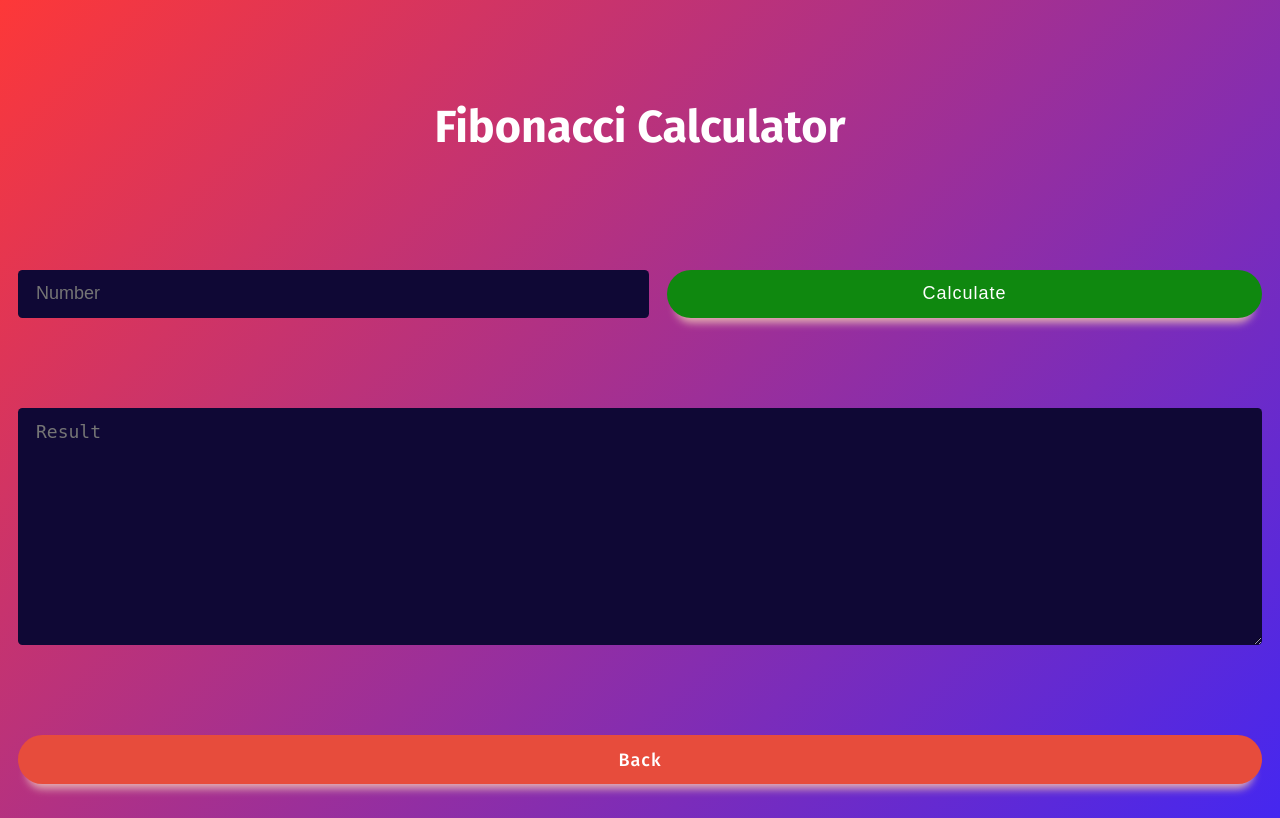
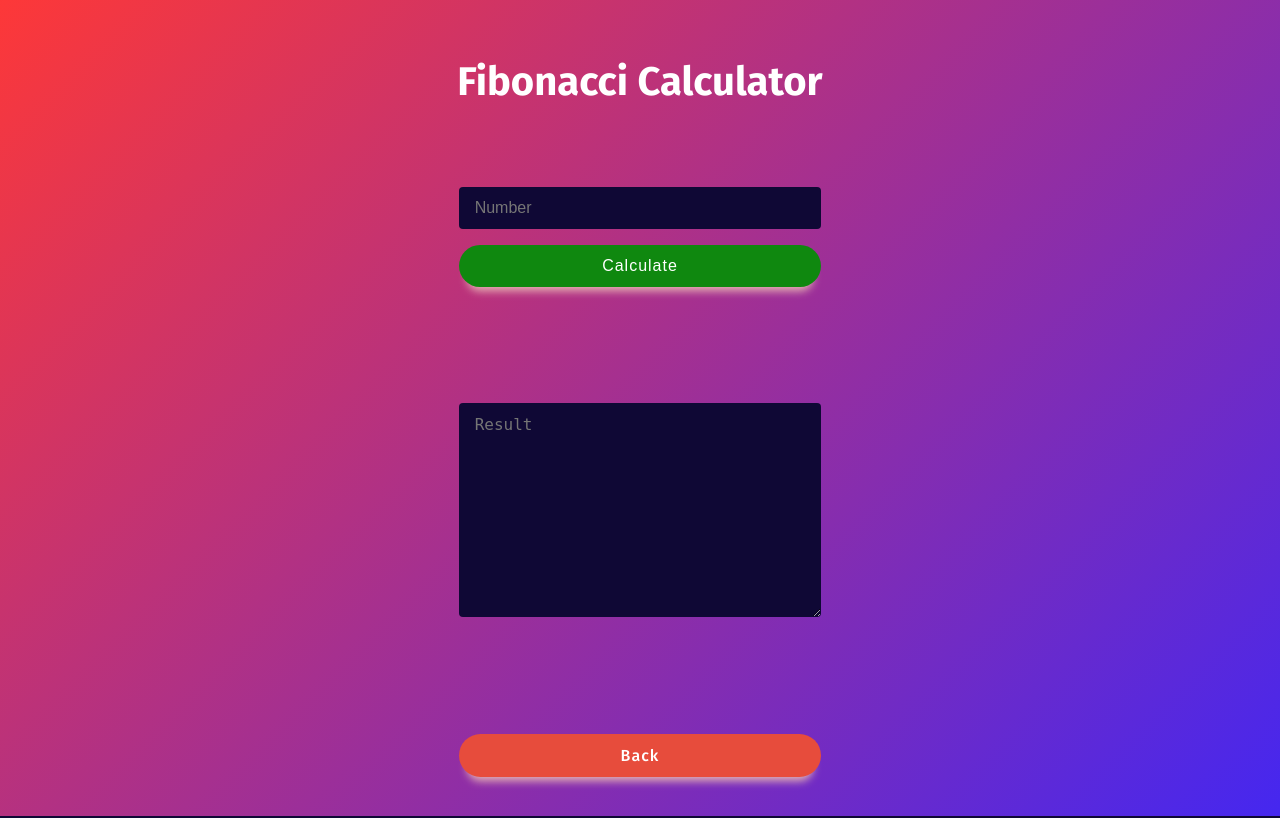
Before and after one commit to createNull/calculator-tool, a Flask app: page /Fibonacci/ in a window 1280 px wide. Run offline with Flask 2, Linux system fonts and the light colour scheme.

Commit message:
UI refactoring

```diff
--- a/app/static/algorithm.css
+++ b/app/static/algorithm.css
@@ -1,12 +1,9 @@
 @import url("https://fonts.googleapis.com/css?family=Fira+Sans:400,500,600,700,800");
 
-/* @use postcss-preset-env {
-  stage: 0
-} */
 
 * {
   color: #fff;
-  font-size: 18px;
+  font-size: 2vh;
 }
 
 body {
@@ -16,10 +13,10 @@ body {
   display: grid;
   align-items: center;
   margin: .5rem;
+  justify-content: center;
 }
 
 h1 {
-  padding: 1em 0;
   font-size: 2.5em;
   text-align: center;
 }
@@ -30,7 +27,7 @@ form {
 }
 
 form>input {
-  flex: 1 1 10ch;
+  flex: 1 1 100ch;
   margin: .5rem;
 }
 
@@ -41,7 +38,7 @@ a {
   background: #0f0835;
   border-radius: .25rem;
   padding: .75rem 1rem;
-  transition: all .3s;
+  transition: all .4s;
 }
 
 input[type="submit"],
--- a/app/static/index.css
+++ b/app/static/index.css
@@ -1,6 +1,7 @@
 @import url("https://fonts.googleapis.com/css?family=Fira+Sans:400,500,600,700,800");
 
 * {
+    font-size: 2vh;
     box-sizing: border-box;
 }
 
```
Also changed, not shown: app/templates/algorithm.html (+0 -7 lines).
